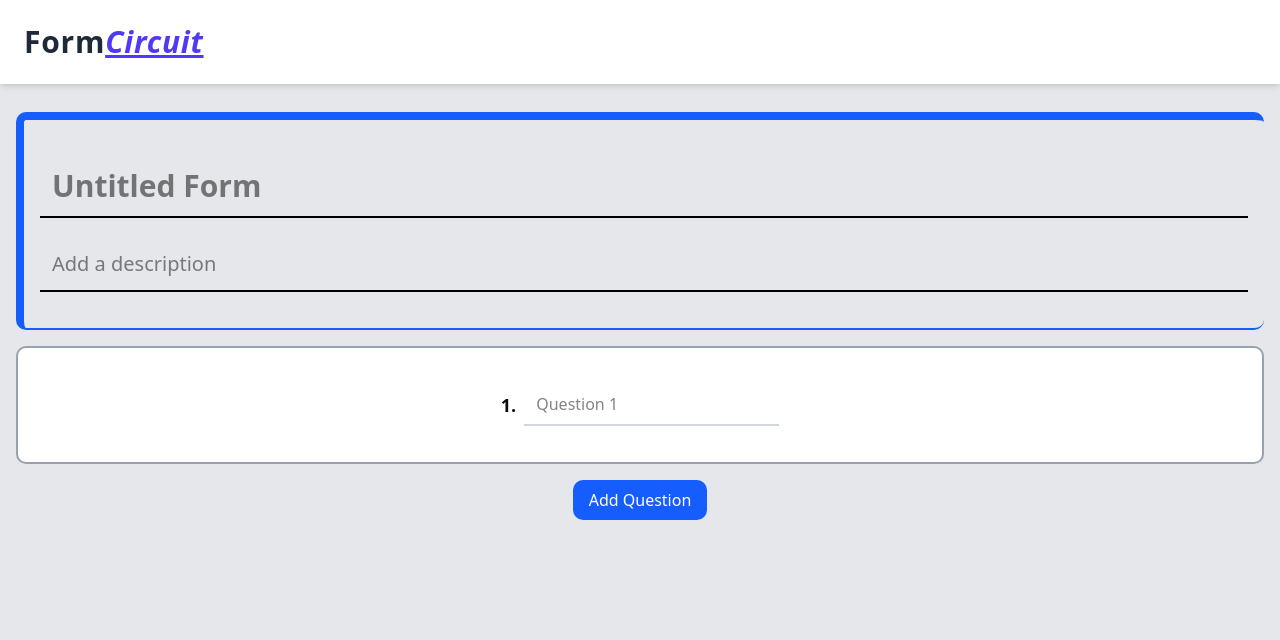
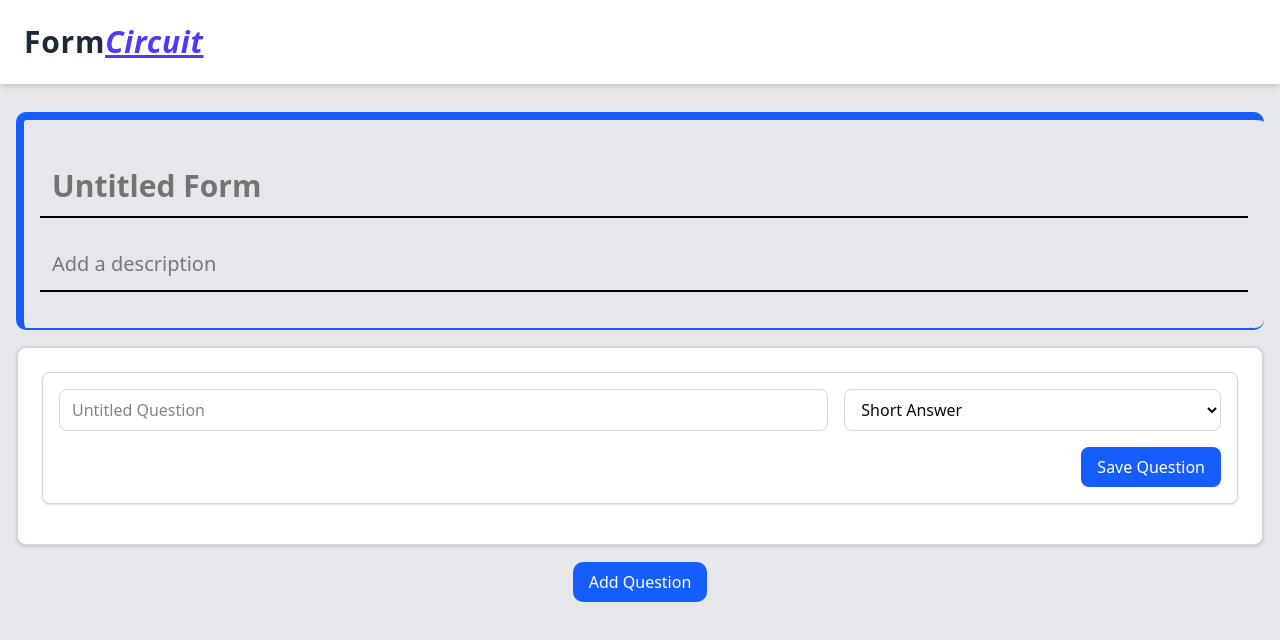
Before and after one commit to MUHAMMAD-HASNAIN-ALI-SHAH/custom-form-builder, a Next.js app: page /create-form in a window 1280 px wide. Shown: the top 640 px of the page. Built offline with nearby package versions, Linux system fonts and the light colour scheme; no server answers.

Commit message:
questions paragrah shortans

```diff
--- a/src/components/AddForm/AddForm.tsx
+++ b/src/components/AddForm/AddForm.tsx
@@ -1,6 +1,6 @@
 "use client";
-
 import { useState } from "react";
+import Questions from "./Questions";
 
 export default function AddForm() {
   const [questions, setQuestions] = useState(1);
@@ -9,7 +9,7 @@ export default function AddForm() {
     <div className="w-full 2xl:w-[1200px] mx-auto px-4 py-8 mt-15">
       {/* title */}
 
-      <form action="" className="mt-5">
+      <div className="mt-5">
         <div className="flex flex-col items-center gap-5 justify-between mb-4 border-l-8 border-blue-600 border-t-8 border-b-2  px-4 py-9 rounded-lg">
           <input
             type="text"
@@ -27,15 +27,15 @@ export default function AddForm() {
 
         {questions > 0 &&
           Array.from({ length: questions }).map((_, index) => (
-            <div key={index} className="flex flex-col items-center gap-5 justify-between mb-4 border-2 border-gray-400 bg-white  px-4 py-9 rounded-lg">
-            <div className="flex items-center gap-2">
-              <span className="text-lg font-semibold">{index + 1}.</span>
-              <input
-                type="text"
-                placeholder={`Question ${index + 1}`}
-                className="w-full py-2 px-3 border-b-2 border-gray-300 focus:outline-none focus:border-blue-500"
-              />
-            </div>
+            <div
+              key={index}
+              className="mb-4 rounded-lg border-2 border-gray-300 bg-white p-6 shadow-sm"
+            >
+              <div className="grid gap-4">
+                <Questions />
+
+                <div></div>
+              </div>
             </div>
           ))}
 
@@ -49,7 +49,7 @@ export default function AddForm() {
             Add Question
           </button>
         </div>
-      </form>
+      </div>
     </div>
   );
 }
--- /dev/null
+++ b/src/components/AddForm/Categories/Paragraph.tsx
@@ -0,0 +1,13 @@
+import React from 'react'
+
+const Paragraph = () => {
+  return (
+    <textarea
+      disabled
+      placeholder="Short Answer"
+      className="w-full border px-3 py-2 rounded-md bg-gray-100"
+    />
+  )
+}
+
+export default Paragraph
--- /dev/null
+++ b/src/components/AddForm/Categories/ShortAnswer.tsx
@@ -0,0 +1,11 @@
+const ShortAnswer = () => {
+  return (
+    <input
+      type="text"
+      disabled
+      placeholder="Short Answer"
+      className="w-full border px-3 py-2 rounded-md bg-gray-100"
+    />
+  );
+};
+export default ShortAnswer;
--- /dev/null
+++ b/src/components/AddForm/Questions.tsx
@@ -0,0 +1,75 @@
+import React, { useState } from "react";
+import ShortAnswer from "./Categories/ShortAnswer";
+import Paragraph from "./Categories/Paragraph";
+
+const Questions = () => {
+  const [formData, setFormData] = useState({
+    question: "",
+    type: "",
+  });
+
+  const handleInputChange = (e: React.ChangeEvent<HTMLInputElement>) => {
+    setFormData({
+      ...formData,
+      [e.target.name]: e.target.value,
+    });
+  };
+
+  const handleSelectChange = (e: React.ChangeEvent<HTMLSelectElement>) => {
+    setFormData({
+      ...formData,
+      [e.target.name]: e.target.value,
+    });
+  };
+
+  const handleSubmit = (e: React.FormEvent) => {
+    e.preventDefault();
+    console.log("Form Data:", formData);
+  };
+
+  return (
+    <form
+      onSubmit={handleSubmit}
+      className="grid grid-cols-1 md:grid-cols-3 gap-4 items-center bg-white border border-gray-300 p-4 rounded-md shadow-sm"
+    >
+      <input
+        type="text"
+        name="question"
+        value={formData.question}
+        onChange={handleInputChange}
+        placeholder="Untitled Question"
+        className="col-span-2 w-full rounded-md border border-gray-300 px-3 py-2 focus:outline-none focus:ring-2 focus:ring-blue-500"
+      />
+
+      <select
+        name="type"
+        value={formData.type}
+        onChange={handleSelectChange}
+        className="w-full rounded-md border border-gray-300 px-3 py-2 focus:outline-none focus:ring-2 focus:ring-blue-500"
+      >
+        <option value="short">Short Answer</option>
+        <option value="paragraph">Paragraph</option>
+        <option value="multiple-choice">Multiple Choice</option>
+        <option value="checkboxes">Checkboxes</option>
+        <option value="dropdown">Dropdown</option>
+        <option value="linear-scale">Linear Scale</option>
+        <option value="date">Date</option>
+        <option value="time">Time</option>
+      </select>
+
+      {formData.type === "short" && <ShortAnswer />}
+      {formData.type === "paragraph" && <Paragraph />}
+
+      <div className="md:col-span-3 flex justify-end">
+        <button
+          type="submit"
+          className="mt-3 md:mt-0 bg-blue-600 text-white px-4 py-2 rounded-md hover:bg-blue-700"
+        >
+          Save Question
+        </button>
+      </div>
+    </form>
+  );
+};
+
+export default Questions;
```
